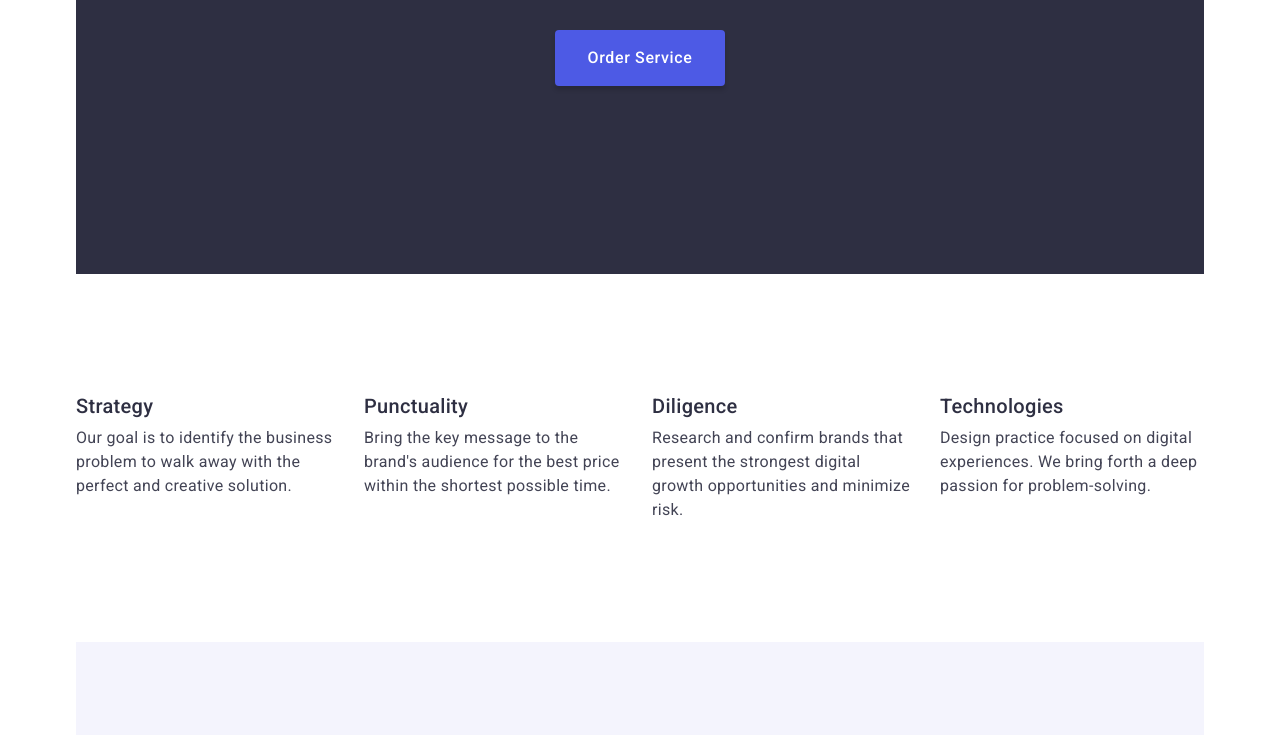
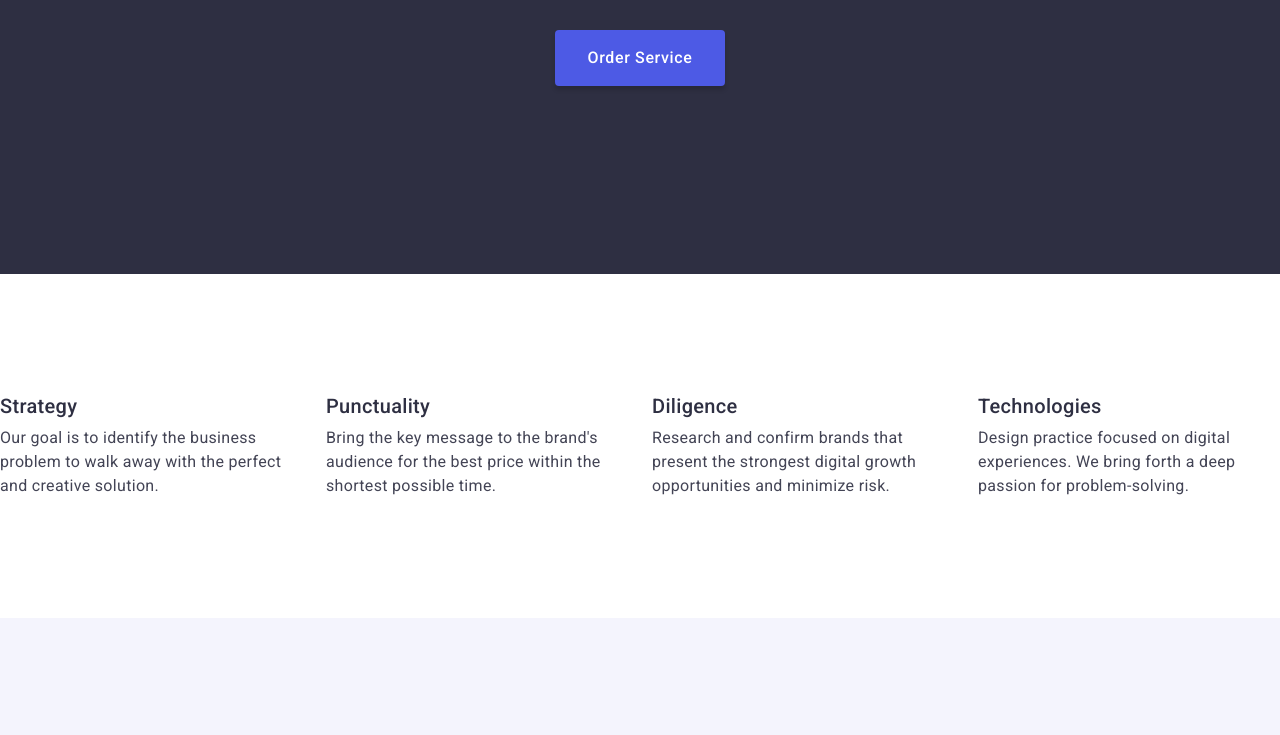
Before and after one commit to Kearlock/goit-markup-hw-03, a plain HTML site: page index.html in a window 1280 px wide. Shown: the part 471-1206 px from the top of the page. Drawn offline with nearby package versions, Linux system fonts and the light colour scheme.

Commit message:
block model fix2

```diff
--- a/index.html
+++ b/index.html
@@ -20,7 +20,6 @@
     <link rel="stylesheet" href="./css/styles.css" />
   </head>
   <body>
-    <div class="container">
       <header class="page-header">
         <nav class="header-nav">
           <!-- Logo -->
@@ -253,5 +252,4 @@
         </div>
       </footer>
     </div>
-  </body>
 </html>
```
